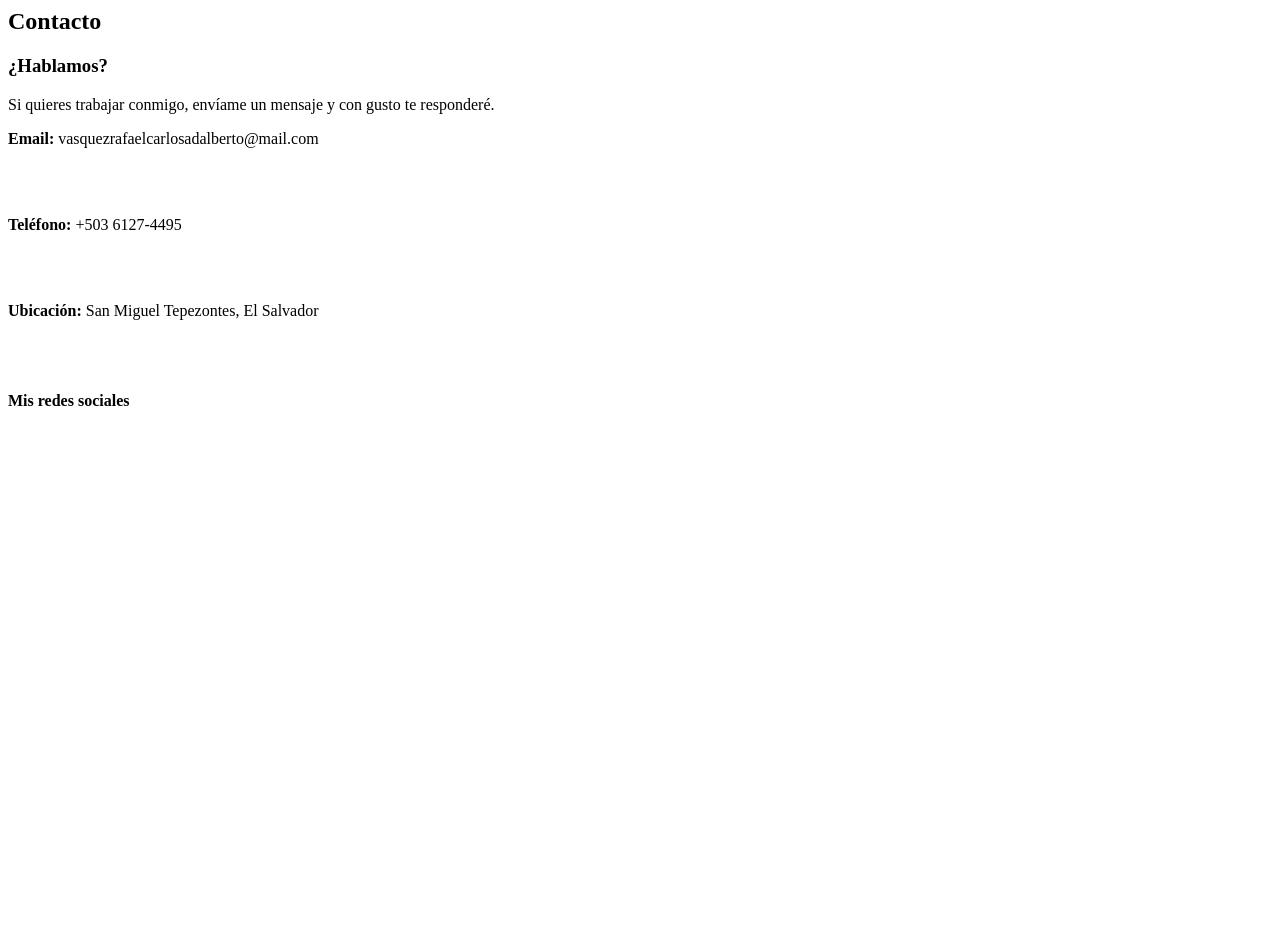
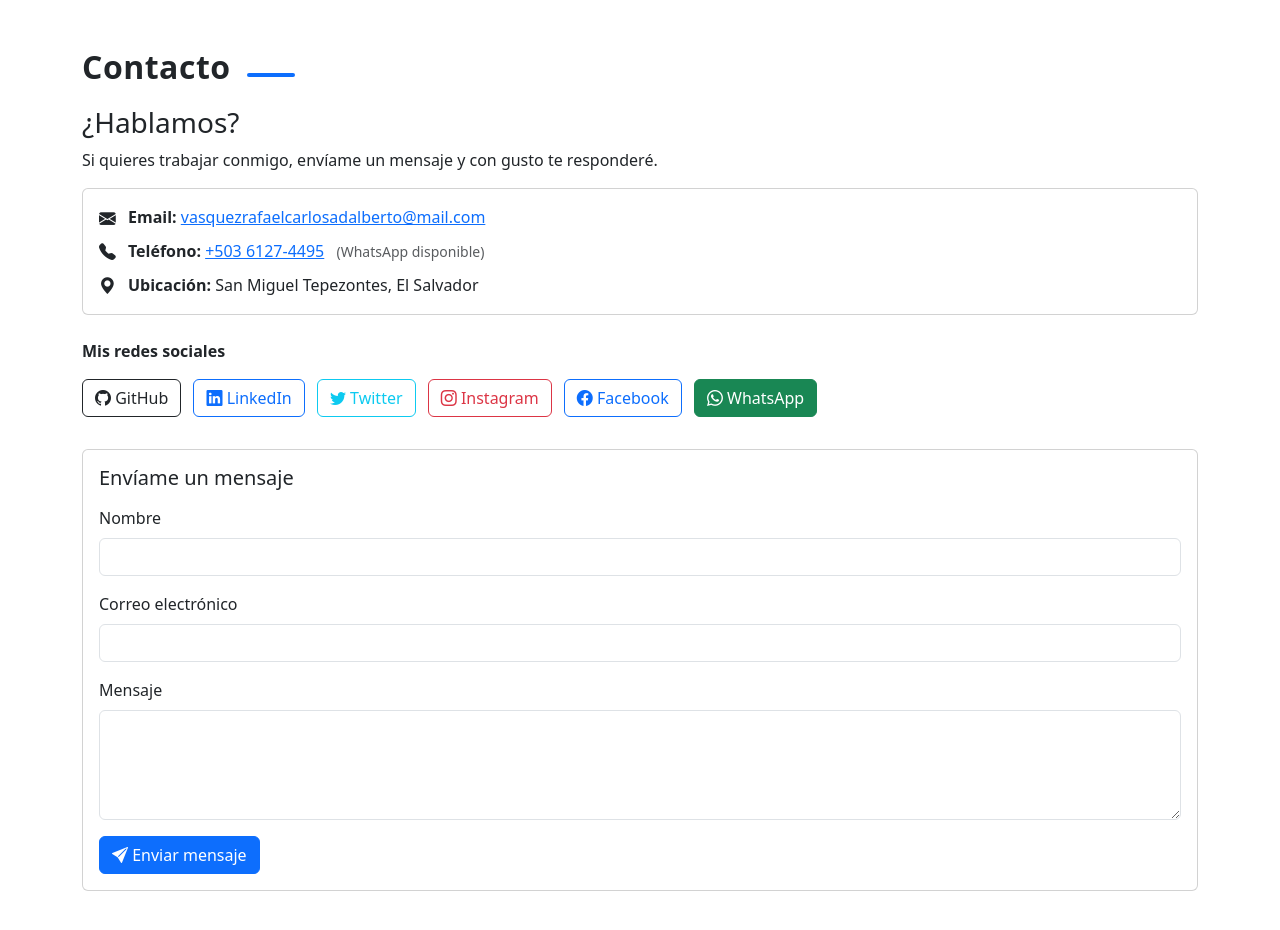
Before and after one commit to CharlVasqu/Portafolio, a plain HTML site: page contacto.html in a window 1280 px wide. Before the commit the page ends 800 px from the top, so only its background shows below. Drawn offline with nearby package versions, Linux system fonts and the light colour scheme.

Commit message:
trato de mejorar
mejorando la opcion de contacto

```diff
--- a/contacto.html
+++ b/contacto.html
@@ -1,20 +1,134 @@
-<section>
-    <div class="section-title">
-        <h2>Contacto</h2>
-        <div class="accent"></div>
+<!doctype html>
+<html lang="es">
+<head>
+  <meta charset="utf-8" />
+  <meta name="viewport" content="width=device-width, initial-scale=1" />
+  <title>Contacto</title>
+
+  <!-- Bootstrap 5 CSS (CDN) -->
+  <link href="https://cdn.jsdelivr.net/npm/bootstrap@5.3.3/dist/css/bootstrap.min.css" rel="stylesheet">
+
+  <!-- Bootstrap Icons (CDN) -->
+  <link href="https://cdn.jsdelivr.net/npm/bootstrap-icons@1.10.5/font/bootstrap-icons.css" rel="stylesheet">
+
+  <style>
+    /* Estilos mínimos adicionales para que se vea bien al pegarlo */
+    .section-title {
+      margin-bottom: 1.25rem;
+    }
+    .section-title h2 {
+      display: inline-block;
+      margin: 0;
+      font-weight: 700;
+      letter-spacing: 0.5px;
+    }
+    .section-title .accent {
+      display: inline-block;
+      width: 48px;
+      height: 4px;
+      background: #0d6efd;
+      margin-left: 0.75rem;
+      vertical-align: middle;
+      border-radius: 2px;
+    }
+    .contact-card .bi {
+      font-size: 1.05rem;
+      vertical-align: -0.1rem;
+      margin-right: 0.5rem;
+    }
+    .social-links .btn {
+      margin-right: 0.5rem;
+      margin-bottom: 0.5rem;
+    }
+  </style>
+</head>
+<body>
+
+<section id="contacto" class="container py-5">
+  <div class="section-title">
+    <h2>Contacto</h2>
+    <div class="accent"></div>
+  </div>
+
+  <h3>¿Hablamos?</h3>
+  <p>Si quieres trabajar conmigo, envíame un mensaje y con gusto te responderé.</p>
+
+  <div class="card contact-card mb-4">
+    <div class="card-body">
+      <p class="mb-2"><strong><i class="bi bi-envelope-fill" aria-hidden="true"></i> Email:</strong>
+        <a href="mailto:vasquezrafaelcarlosadalberto@mail.com">vasquezrafaelcarlosadalberto@mail.com</a>
+      </p>
+
+      <p class="mb-2"><strong><i class="bi bi-telephone-fill" aria-hidden="true"></i> Teléfono:</strong>
+        <a href="tel:+50361274495">+503 6127-4495</a>
+        <small class="text-muted ms-2">(WhatsApp disponible)</small>
+      </p>
+
+      <p class="mb-0"><strong><i class="bi bi-geo-alt-fill" aria-hidden="true"></i> Ubicación:</strong>
+        San Miguel Tepezontes, El Salvador
+      </p>
     </div>
+  </div>
 
-    <h3>¿Hablamos?</h3>
-    <p>Si quieres trabajar conmigo, envíame un mensaje y con gusto te responderé.</p>
+  <p><strong>Mis redes sociales</strong></p>
 
-    <div class="card" style="margin-bottom:20px">
-        <p><strong>Email:</strong> vasquezrafaelcarlosadalberto@mail.com</p>
-         <br><br>
-        <p><strong>Teléfono:</strong> +503 6127-4495</p>
-         <br><br>
-        <p><strong>Ubicación:</strong> San Miguel Tepezontes, El Salvador</p>
-         <br><br>
+  <div class="social-links mb-4">
+    <!-- GitHub -->
+    <a class="btn btn-outline-dark" href="https://github.com/CharlVasqu" target="_blank" rel="noopener noreferrer" aria-label="GitHub">
+      <i class="bi bi-github" aria-hidden="true"></i> GitHub
+    </a>
+
+    <!-- LinkedIn -->
+    <a class="btn btn-outline-primary" href="https://www.linkedin.com/in/charlvasqu" target="_blank" rel="noopener noreferrer" aria-label="LinkedIn">
+      <i class="bi bi-linkedin" aria-hidden="true"></i> LinkedIn
+    </a>
+
+    <!-- Twitter / X -->
+    <a class="btn btn-outline-info" href="https://twitter.com/CharlVasqu" target="_blank" rel="noopener noreferrer" aria-label="Twitter">
+      <i class="bi bi-twitter" aria-hidden="true"></i> Twitter
+    </a>
+
+    <!-- Instagram -->
+    <a class="btn btn-outline-danger" href="https://www.instagram.com/charlvasqu" target="_blank" rel="noopener noreferrer" aria-label="Instagram">
+      <i class="bi bi-instagram" aria-hidden="true"></i> Instagram
+    </a>
+
+    <!-- Facebook -->
+    <a class="btn btn-outline-primary" href="https://www.facebook.com/charlvasqu" target="_blank" rel="noopener noreferrer" aria-label="Facebook">
+      <i class="bi bi-facebook" aria-hidden="true"></i> Facebook
+    </a>
+
+    <!-- WhatsApp quick link -->
+    <a class="btn btn-success" href="https://wa.me/50361274495?text=Hola%20Rafael!%20Te%20contacto%20desde%20tu%20portafolio." target="_blank" rel="noopener noreferrer" aria-label="WhatsApp">
+      <i class="bi bi-whatsapp" aria-hidden="true"></i> WhatsApp
+    </a>
+  </div>
+
+  <!-- Opcional: formulario de contacto básico (si deseas pegar un formulario funcional) -->
+  <div class="card">
+    <div class="card-body">
+      <h5 class="card-title mb-3">Envíame un mensaje</h5>
+      <form action="#" method="post" onsubmit="alert('Sustituye el atributo action por tu endpoint o lógica para enviar el formulario.'); return false;">
+        <div class="mb-3">
+          <label for="nombre" class="form-label">Nombre</label>
+          <input type="text" class="form-control" id="nombre" name="nombre" required>
+        </div>
+        <div class="mb-3">
+          <label for="correo" class="form-label">Correo electrónico</label>
+          <input type="email" class="form-control" id="correo" name="correo" required>
+        </div>
+        <div class="mb-3">
+          <label for="mensaje" class="form-label">Mensaje</label>
+          <textarea id="mensaje" name="mensaje" class="form-control" rows="4" required></textarea>
+        </div>
+        <button type="submit" class="btn btn-primary"><i class="bi bi-send-fill" aria-hidden="true"></i> Enviar mensaje</button>
+      </form>
     </div>
-<p><strong>Mis redes sociales</strong> </p>
+  </div>
 
 </section>
+
+<!-- Bootstrap 5 JS (CDN) -->
+<script src="https://cdn.jsdelivr.net/npm/bootstrap@5.3.3/dist/js/bootstrap.bundle.min.js"></script>
+</body>
+</html>
```
